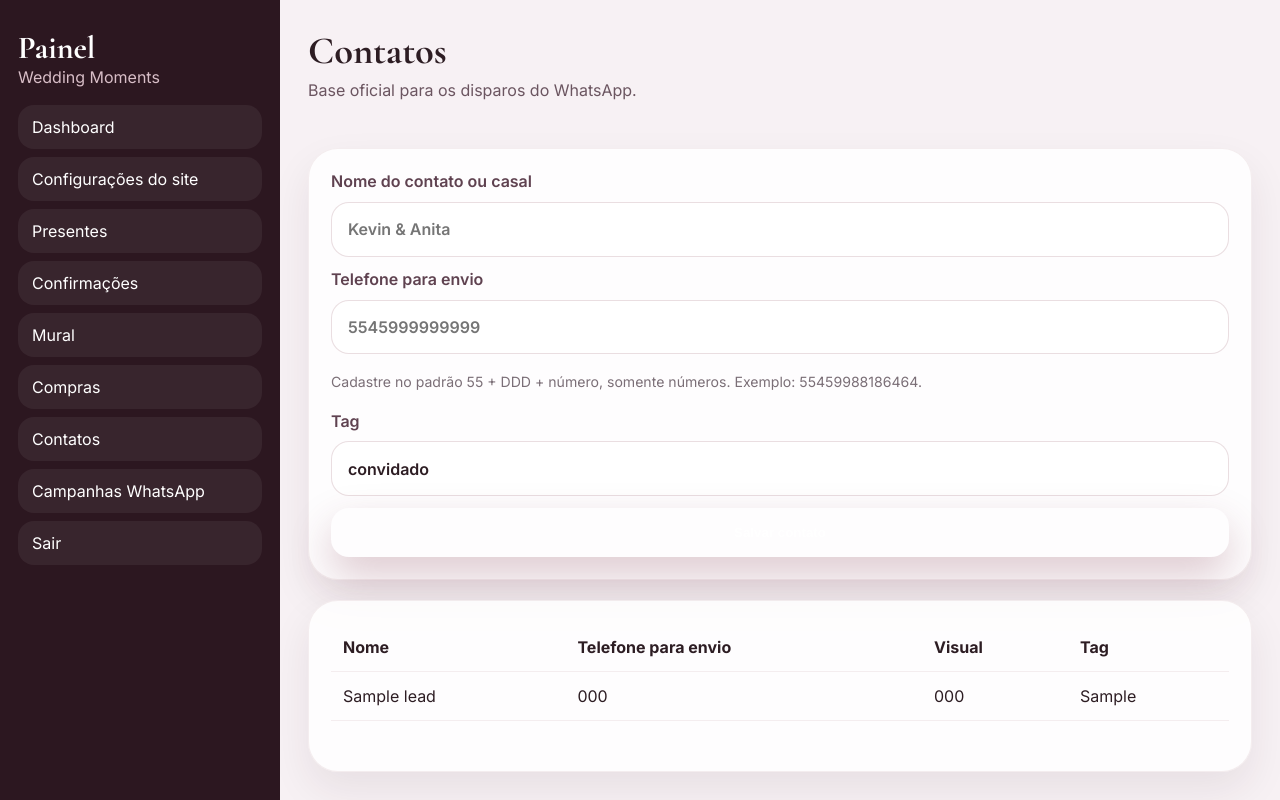
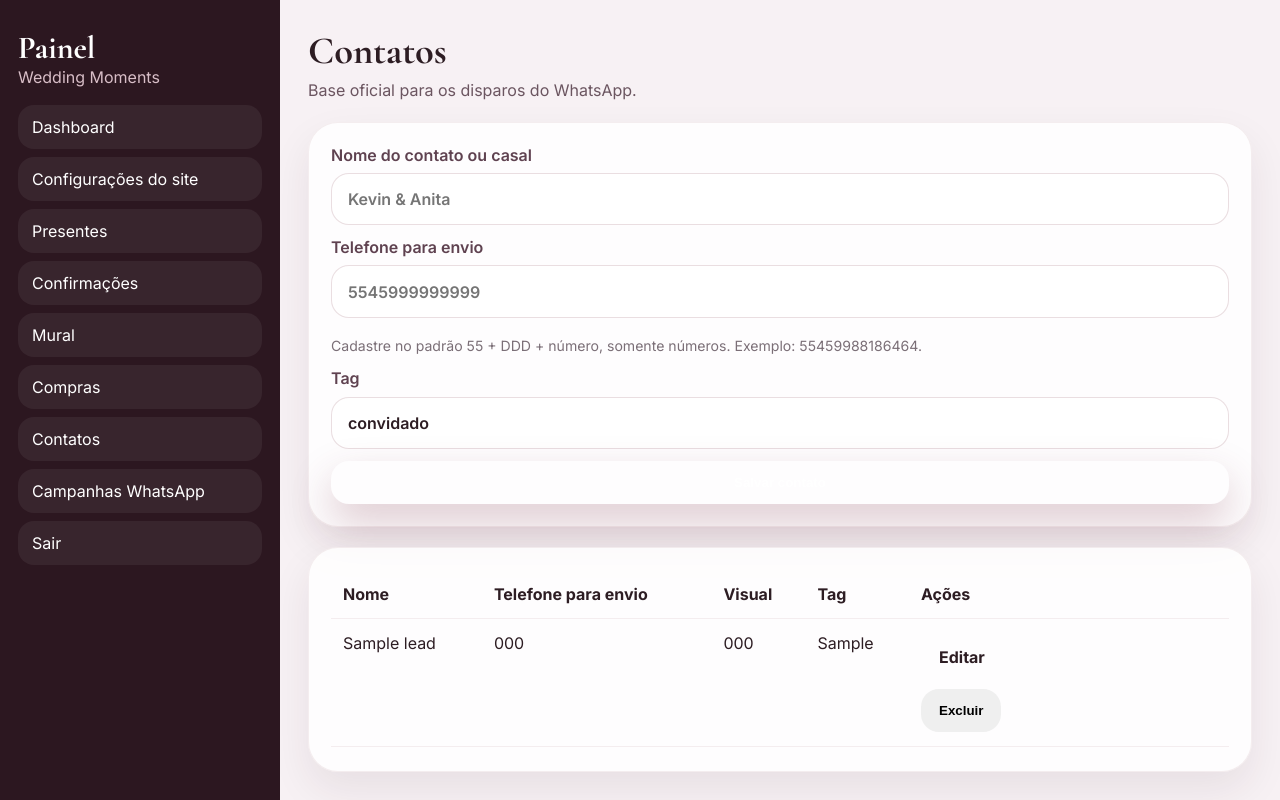
Before and after one commit to Hunter954/Casamento, a Flask app: page /admin/contatos in a window 1280 px wide. Run offline with Flask 3, Linux system fonts and the light colour scheme; a user stored in the database is signed in; tables that the repository leaves empty hold one stand-in row (values such as "Sample post").

Commit message:
Add files via upload

```diff
--- a/app/admin/routes.py
+++ b/app/admin/routes.py
@@ -277,6 +277,36 @@ def contacts():
     return render_template('admin/contacts.html', contacts=contacts)
 
 
+@admin_bp.route('/contatos/<int:contact_id>/editar', methods=['POST'])
+@login_required
+def edit_contact(contact_id):
+    contact = ContactLead.query.get_or_404(contact_id)
+    phone = normalize_phone_digits(request.form.get('phone', ''))
+
+    if len(phone) < 12 or not phone.startswith('55'):
+        flash('Cadastre o telefone no formato 55DDDNUMERO. Exemplo: 5545999999999.', 'danger')
+        return redirect(url_for('admin.contacts'))
+
+    contact.name = request.form.get('name', '').strip() or contact.name
+    contact.phone = phone
+    contact.tag = request.form.get('tag', 'convidado').strip() or 'convidado'
+    db.session.commit()
+    flash('Contato atualizado com sucesso.', 'success')
+    return redirect(url_for('admin.contacts'))
+
+
+@admin_bp.route('/contatos/<int:contact_id>/excluir', methods=['POST'])
+@login_required
+def delete_contact(contact_id):
+    contact = ContactLead.query.get_or_404(contact_id)
+    for dispatch in contact.dispatches:
+        db.session.delete(dispatch)
+    db.session.delete(contact)
+    db.session.commit()
+    flash('Contato excluído com sucesso.', 'success')
+    return redirect(url_for('admin.contacts'))
+
+
 @admin_bp.route('/campanhas', methods=['GET', 'POST'])
 @login_required
 def campaigns():
--- a/app/templates/admin/contacts.html
+++ b/app/templates/admin/contacts.html
@@ -8,9 +8,49 @@
   <label>Tag<input name="tag" value="convidado" placeholder="família, padrinhos, convidados"></label>
   <button class="btn btn-primary">Salvar contato</button>
 </form>
-<div class="section-card"><div class="table-wrap"><table><thead><tr><th>Nome</th><th>Telefone para envio</th><th>Visual</th><th>Tag</th></tr></thead><tbody>
-{% for item in contacts %}
-<tr><td>{{ item.name }}</td><td>{{ item.phone }}</td><td>{{ item.phone|phone_br }}</td><td>{{ item.tag }}</td></tr>
-{% else %}<tr><td colspan="4">Nenhum contato ainda.</td></tr>{% endfor %}
-</tbody></table></div></div>
+<div class="section-card">
+  <div class="table-wrap">
+    <table>
+      <thead>
+        <tr>
+          <th>Nome</th>
+          <th>Telefone para envio</th>
+          <th>Visual</th>
+          <th>Tag</th>
+          <th style="width: 320px;">Ações</th>
+        </tr>
+      </thead>
+      <tbody>
+      {% for item in contacts %}
+        <tr>
+          <td>{{ item.name }}</td>
+          <td>{{ item.phone }}</td>
+          <td>{{ item.phone|phone_br }}</td>
+          <td>{{ item.tag }}</td>
+          <td>
+            <div style="display:flex; gap:8px; flex-wrap:wrap; align-items:center;">
+              <details style="width:100%;">
+                <summary class="btn btn-secondary" style="cursor:pointer; list-style:none; display:inline-flex; align-items:center;">Editar</summary>
+                <form method="post" action="{{ url_for('admin.edit_contact', contact_id=item.id) }}" class="stack-form" style="margin-top:12px; padding:14px; border:1px solid rgba(122,49,68,.12); border-radius:16px; background:#fff7f9;">
+                  <label>Nome do contato ou casal<input name="name" required value="{{ item.name }}"></label>
+                  <label>Telefone para envio<input name="phone" required inputmode="numeric" value="{{ item.phone }}"></label>
+                  <label>Tag<input name="tag" value="{{ item.tag }}"></label>
+                  <div style="display:flex; gap:8px; flex-wrap:wrap;">
+                    <button class="btn btn-primary" type="submit">Salvar alterações</button>
+                  </div>
+                </form>
+              </details>
+              <form method="post" action="{{ url_for('admin.delete_contact', contact_id=item.id) }}" onsubmit="return confirm('Tem certeza que deseja excluir este contato?');" style="margin:0;">
+                <button class="btn btn-danger" type="submit">Excluir</button>
+              </form>
+            </div>
+          </td>
+        </tr>
+      {% else %}
+        <tr><td colspan="5">Nenhum contato ainda.</td></tr>
+      {% endfor %}
+      </tbody>
+    </table>
+  </div>
+</div>
 {% endblock %}
```
